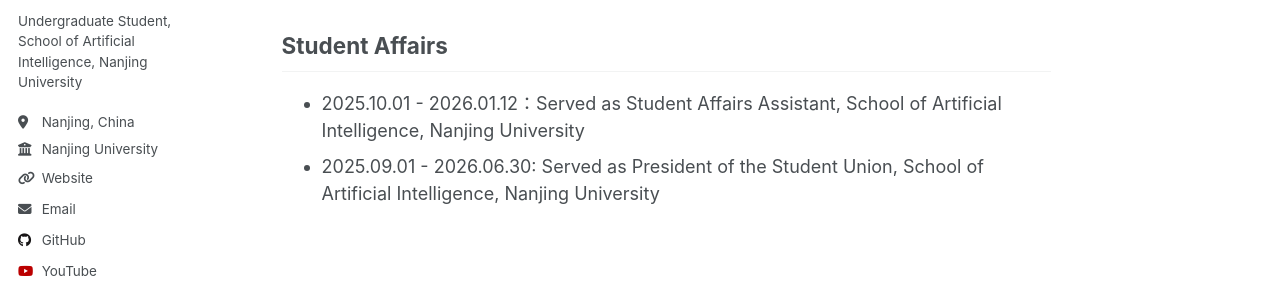
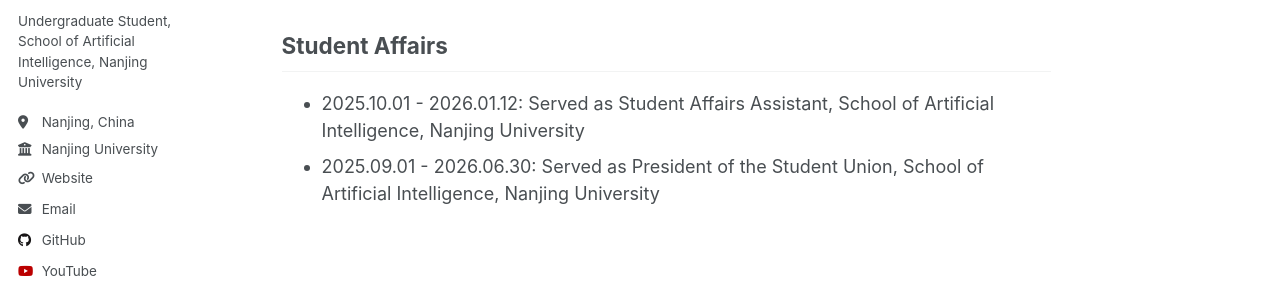
Before and after one commit to edzee3000/edzee3000.github.io, a Jekyll site: the page built from _pages/about.md, in a window 1280 px wide and 900 px high, scrolled down 1189 px. Shown: the part 294-580 px from the top of the window. Built offline with Jekyll 4.4.1, drawn with Linux system fonts in a browser that asks for light colours; a script that is not in the unit is left out.

```diff
--- a/_pages/about.md
+++ b/_pages/about.md
@@ -35,5 +35,5 @@ Focusing on the rich and implicit information contained in images and charts wit
 
 
 ## Student Affairs
-- 2025.10.01 - 2026.01.12：Served as Student Affairs Assistant, School of Artificial Intelligence, Nanjing University
+- 2025.10.01 - 2026.01.12: Served as Student Affairs Assistant, School of Artificial Intelligence, Nanjing University
 - 2025.09.01 - 2026.06.30: Served as President of the Student Union, School of Artificial Intelligence, Nanjing University
```
